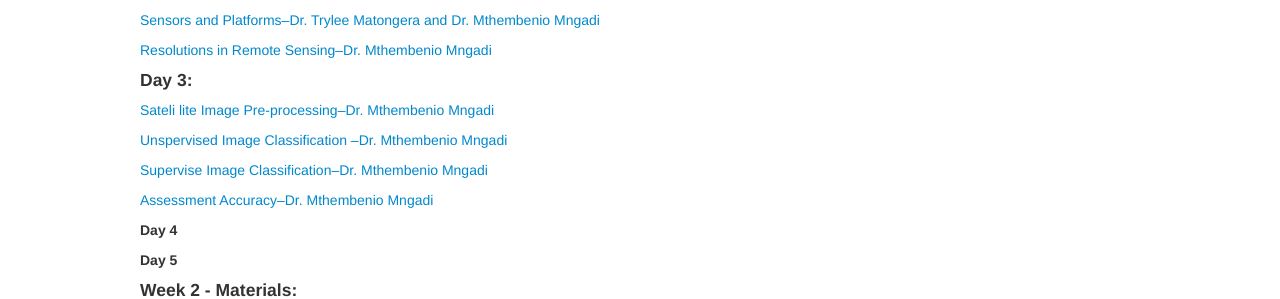
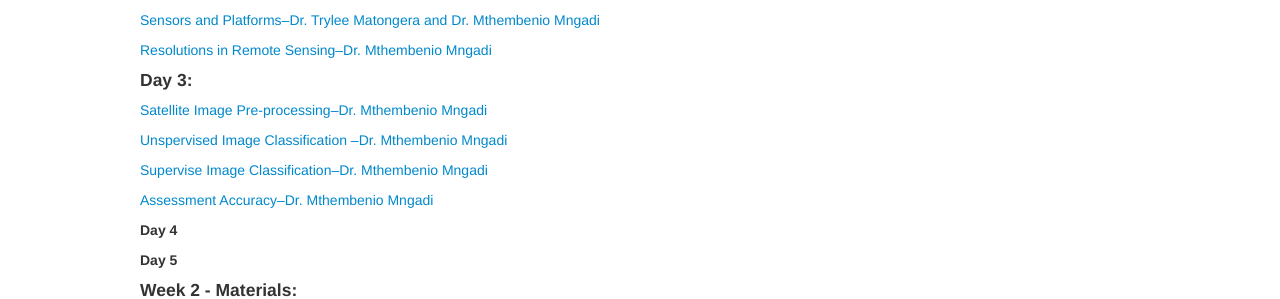
Before and after one commit to ccfscourseukzn/ccfscourseukzn.github.io, a Jekyll site: the page built from pages/lectures.md, in a window 1280 px wide. Shown: the part 682-981 px from the top of the page. Built offline with Jekyll 4.4.1, drawn with Linux system fonts in a browser that asks for light colours.

Commit message:
Update lectures.md

```diff
--- a/pages/lectures.md
+++ b/pages/lectures.md
@@ -34,8 +34,7 @@ Below you'll find a list of links to lecture notes and code as well as links to
 
 
 <h4> Day 3:</h4>
-<a href="https://ccfscourseukzn.github.io/PDFLectures/Image pre-processing.ppt" download> Sateli
-  lite Image Pre-processing--Dr. Mthembenio Mngadi</a> <br>
+<a href="https://ccfscourseukzn.github.io/PDFLectures/Image pre-processing.ppt" download> Satellite Image Pre-processing--Dr. Mthembenio Mngadi</a> <br>
 
 <a href="https://ccfscourseukzn.github.io/PDFLectures/Unsupervised Image Classification.pptx" download> Unspervised Image Classification --Dr. Mthembenio Mngadi</a> <br>
 
```
